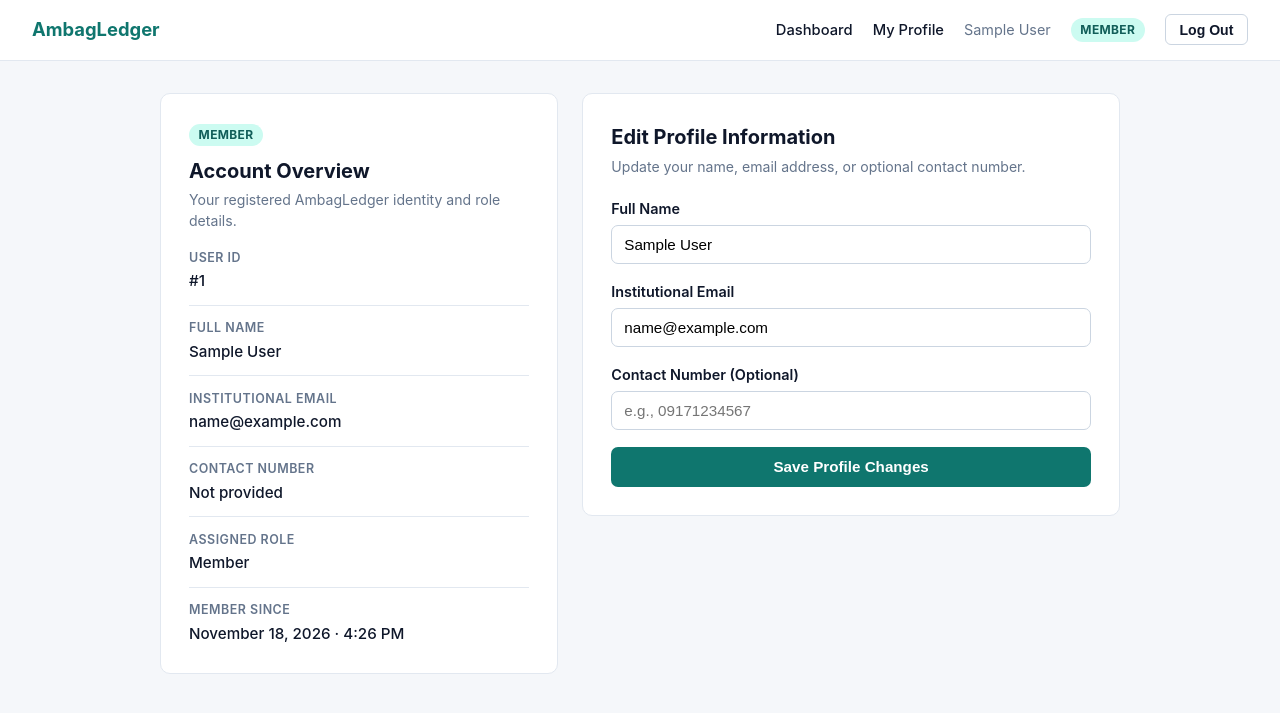
After one commit to Mcbronwyn/AmbagLedger-Solinap-KarlCyrus-G1, a Django app: page /accounts/profile/ in a window 1280 px wide. The commit adds this page. Shown: the top 713 px of the page. Run offline with Django 5.2, Linux system fonts and the light colour scheme; the visitor is signed in with stand-in values (Sample User, id 1).

Commit message:
feat(profile): implement authenticated user profile view and self-update

```diff
--- a/accounts/forms.py
+++ b/accounts/forms.py
@@ -135,3 +135,59 @@ class LoginForm(forms.Form):
 
     def get_user(self):
         return self.user_cache
+
+
+class ProfileUpdateForm(forms.ModelForm):
+    """
+    Allows authenticated users to update only their own profile details.
+    Enforces unique email across all other users (BR-01).
+    """
+
+    full_name = forms.CharField(
+        max_length=100,
+        required=True,
+        label='Full Name',
+        widget=forms.TextInput(attrs={
+            'placeholder': 'Enter your full name',
+            'class': 'form-control',
+        }),
+    )
+    email = forms.EmailField(
+        max_length=100,
+        required=True,
+        label='Institutional Email',
+        widget=forms.EmailInput(attrs={
+            'placeholder': 'Enter your institutional email',
+            'class': 'form-control',
+        }),
+    )
+    contact_number = forms.CharField(
+        max_length=20,
+        required=False,
+        label='Contact Number (Optional)',
+        widget=forms.TextInput(attrs={
+            'placeholder': 'e.g., 09171234567',
+            'class': 'form-control',
+        }),
+    )
+
+    class Meta:
+        model = CustomUser
+        fields = ('full_name', 'email', 'contact_number')
+
+    def clean_email(self):
+        """Enforces BR-01 while allowing the current user to retain their existing email."""
+        email = self.cleaned_data.get('email', '').strip().lower()
+        if CustomUser.objects.filter(email__iexact=email).exclude(pk=self.instance.pk).exists():
+            raise forms.ValidationError('Another account is already registered with this email address.')
+        return email
+
+    def clean_full_name(self):
+        full_name = self.cleaned_data.get('full_name', '').strip()
+        if not full_name:
+            raise forms.ValidationError('Full name is required.')
+        return full_name
+
+    def clean_contact_number(self):
+        contact_number = self.cleaned_data.get('contact_number', '').strip()
+        return contact_number or None
--- a/accounts/urls.py
+++ b/accounts/urls.py
@@ -10,4 +10,5 @@ urlpatterns = [
     path('dashboard/', views.dashboard_redirect_view, name='dashboard'),
     path('dashboard/treasurer/', views.treasurer_dashboard_view, name='treasurer_dashboard'),
     path('dashboard/member/', views.member_dashboard_view, name='member_dashboard'),
+    path('profile/', views.profile_view, name='profile'),
 ]
--- a/accounts/views.py
+++ b/accounts/views.py
@@ -5,7 +5,7 @@ from django.shortcuts import redirect, render
 from django.utils.http import url_has_allowed_host_and_scheme
 from django.views.decorators.http import require_POST
 from .decorators import member_required, treasurer_required
-from .forms import LoginForm, RegistrationForm
+from .forms import LoginForm, ProfileUpdateForm, RegistrationForm
 
 
 def register_view(request):
@@ -89,3 +89,23 @@ def treasurer_dashboard_view(request):
 def member_dashboard_view(request):
     """Read-only transparency dashboard for Class Members / Enrolled Students (F-01, F-09)."""
     return render(request, 'accounts/member_dashboard.html')
+
+
+@login_required
+def profile_view(request):
+    """
+    Allows an authenticated user to view and edit strictly their own profile details.
+    Bound directly to request.user to prevent unauthorized access to other profiles.
+    """
+    if request.method == 'POST':
+        form = ProfileUpdateForm(request.POST, instance=request.user)
+        if form.is_valid():
+            form.save()
+            messages.success(request, 'Your profile has been updated successfully.')
+            return redirect('accounts:profile')
+        else:
+            messages.error(request, 'Could not update profile. Please fix the errors below.')
+    else:
+        form = ProfileUpdateForm(instance=request.user)
+
+    return render(request, 'accounts/profile.html', {'form': form})
--- /dev/null
+++ b/templates/accounts/profile.html
@@ -0,0 +1,126 @@
+{% extends 'base.html' %}
+
+{% block title %}My Profile – AmbagLedger{% endblock %}
+
+{% block extra_css %}
+<style>
+    .profile-layout {
+        display: grid;
+        grid-template-columns: 1fr 1.35fr;
+        gap: 1.5rem;
+        align-items: start;
+    }
+    @media (max-width: 768px) {
+        .profile-layout {
+            grid-template-columns: 1fr;
+        }
+    }
+    .meta-list {
+        margin-top: 1.1rem;
+        display: flex;
+        flex-direction: column;
+        gap: 0.85rem;
+    }
+    .meta-item {
+        padding-bottom: 0.75rem;
+        border-bottom: 1px solid var(--border-light);
+    }
+    .meta-item:last-child {
+        border-bottom: none;
+        padding-bottom: 0;
+    }
+    .meta-label {
+        display: block;
+        font-size: 0.78rem;
+        font-weight: 600;
+        text-transform: uppercase;
+        letter-spacing: 0.04em;
+        color: var(--muted);
+    }
+    .meta-value {
+        font-size: 0.95rem;
+        font-weight: 500;
+        color: var(--text);
+        margin-top: 0.15rem;
+    }
+</style>
+{% endblock %}
+
+{% block content %}
+<div class="profile-layout">
+    <!-- Left Card: Current Account Summary (View) -->
+    <div class="card">
+        <span class="role-badge {% if user.is_treasurer %}role-treasurer{% else %}role-member{% endif %}">
+            {{ user.role }}
+        </span>
+        <h2 style="margin-top: 0.65rem; font-size: 1.25rem;">Account Overview</h2>
+        <p style="color: var(--muted); font-size: 0.88rem; margin-top: 0.2rem;">
+            Your registered AmbagLedger identity and role details.
+        </p>
+
+        <div class="meta-list">
+            <div class="meta-item">
+                <span class="meta-label">User ID</span>
+                <div class="meta-value">#{{ user.user_id }}</div>
+            </div>
+            <div class="meta-item">
+                <span class="meta-label">Full Name</span>
+                <div class="meta-value">{{ user.full_name }}</div>
+            </div>
+            <div class="meta-item">
+                <span class="meta-label">Institutional Email</span>
+                <div class="meta-value">{{ user.email }}</div>
+            </div>
+            <div class="meta-item">
+                <span class="meta-label">Contact Number</span>
+                <div class="meta-value">{{ user.contact_number|default:"Not provided" }}</div>
+            </div>
+            <div class="meta-item">
+                <span class="meta-label">Assigned Role</span>
+                <div class="meta-value">{{ user.get_role_display }}</div>
+            </div>
+            <div class="meta-item">
+                <span class="meta-label">Member Since</span>
+                <div class="meta-value">{{ user.created_at|date:"F j, Y · g:i A" }}</div>
+            </div>
+        </div>
+    </div>
+
+    <!-- Right Card: Edit Own Profile Form (Update) -->
+    <div class="card">
+        <h2 style="font-size: 1.25rem; margin-bottom: 0.25rem;">Edit Profile Information</h2>
+        <p style="color: var(--muted); font-size: 0.88rem; margin-bottom: 1.35rem;">
+            Update your name, email address, or optional contact number.
+        </p>
+
+        <form method="post" novalidate>
+            {% csrf_token %}
+
+            {% if form.non_field_errors %}
+                <div class="alert alert-error">
+                    {% for error in form.non_field_errors %}
+                        <div>{{ error }}</div>
+                    {% endfor %}
+                </div>
+            {% endif %}
+
+            {% for field in form %}
+                <div class="form-group">
+                    <label for="{{ field.id_for_label }}">{{ field.label }}</label>
+                    {{ field }}
+
+                    {% if field.errors %}
+                        <ul class="field-errors">
+                            {% for error in field.errors %}
+                                <li>{{ error }}</li>
+                            {% endfor %}
+                        </ul>
+                    {% endif %}
+                </div>
+            {% endfor %}
+
+            <button type="submit" class="btn">Save Profile Changes</button>
+        </form>
+    </div>
+</div>
+{% endblock %}
--- a/templates/base.html
+++ b/templates/base.html
@@ -236,6 +236,7 @@
             {% block nav_links %}
                 {% if user.is_authenticated %}
                     <a href="{% url 'accounts:dashboard' %}">Dashboard</a>
+                    <a href="{% url 'accounts:profile' %}">My Profile</a>
                     <span style="font-size: 0.9rem; color: var(--muted);">{{ user.full_name }}</span>
                     <span class="role-badge {% if user.is_treasurer %}role-treasurer{% else %}role-member{% endif %}">
                         {{ user.role }}
```
